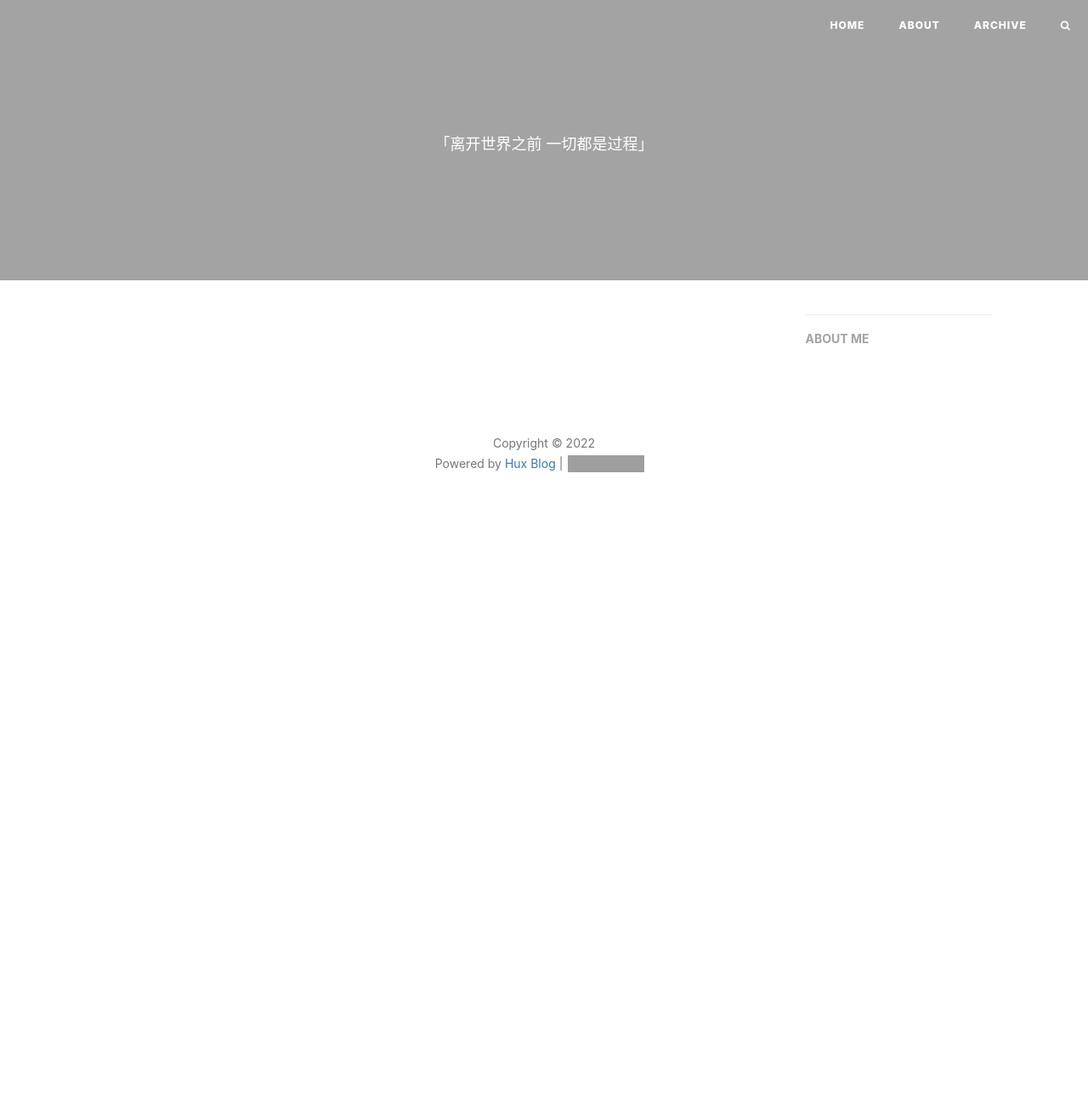
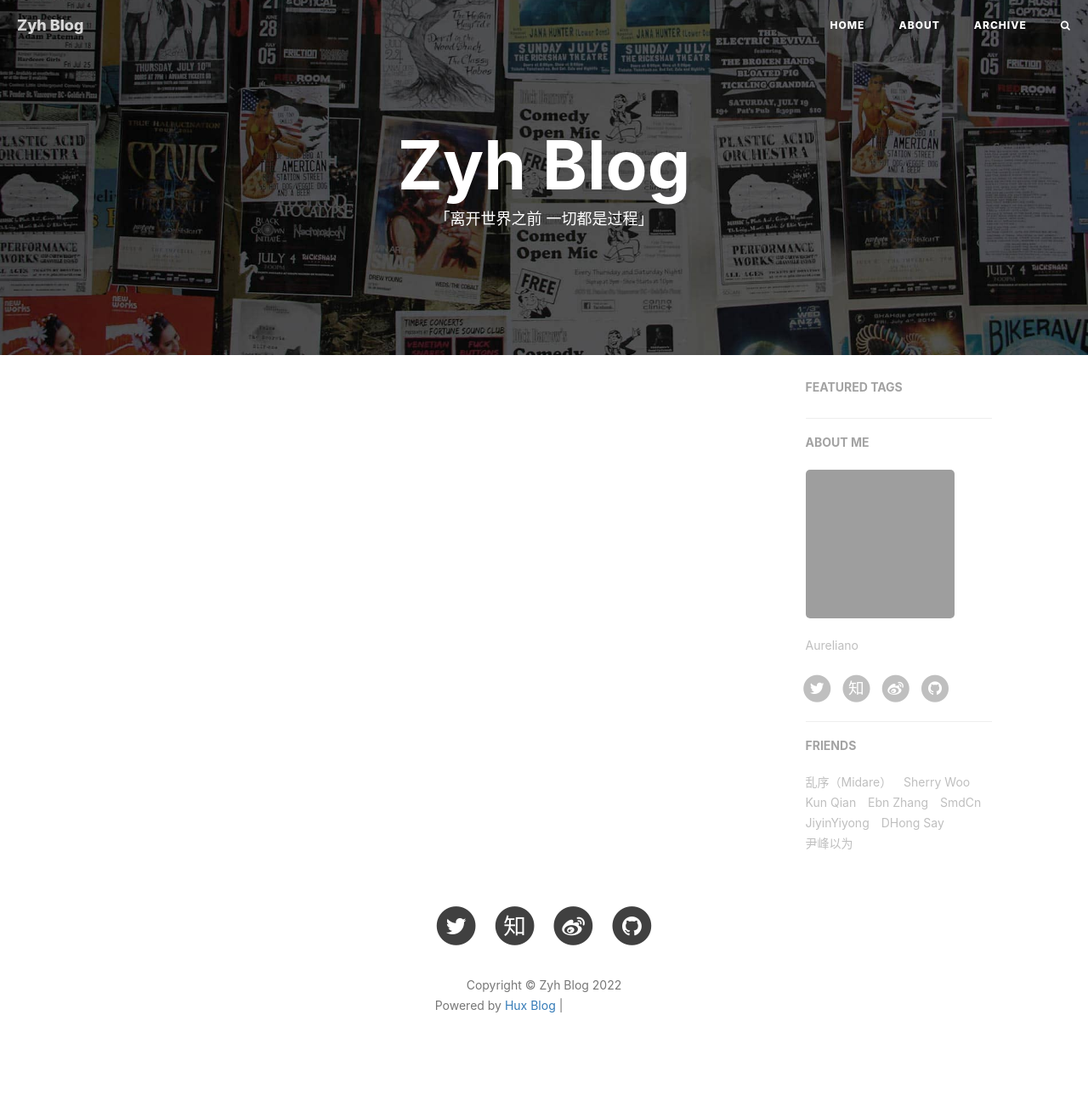
Before and after one commit to AureYuan/aureyuan.github.io, a Jekyll site: the page built from index.html, in a window 1280 px wide. Shown: the whole page at 85% size. Built offline with Jekyll 4.4.1, drawn with Linux system fonts in a browser that asks for light colours; nearby versions of some CDN libraries; the list of posts is cut into pages by our own code; comment, search, counter and statistics services are not loaded; before the commit the page ends 900 px from its top, so only the background shows below that; grey boxes are pictures that could not be loaded.

Commit message:
modified _config.yml

```diff
--- a/_config.yml
+++ b/_config.yml
@@ -1,9 +1,8 @@
-<<<<<<< HEAD
 # Site settings
 title: Zyh Blog
 SEOTitle: Aureliano | Zyh Blog
 header-img: img/home-bg.jpg
-email: huxpro@gmail.com
+email: aureliano0bill0y@gmail.com
 description: "Welcome to my blog where store my thinking"
 keyword: "Aureliano"
 url: "https://aureliano-y.github.io"              # your host, for absolute URL
@@ -79,8 +78,8 @@
 
 # Sidebar settings
 sidebar: true                           # whether or not using Sidebar.
-sidebar-about-description: "黄玄，前端娱乐圈 NPC，编程语言/编译器初心者 <br> An UI/Frontend dev & designer accidentally growing into a compiler/PL hacker."
-sidebar-avatar: https://github.com/Huxpro.png # use absolute URL, seeing it's used in both `/` and `/about/`
+sidebar-about-description: "Aureliano"
+sidebar-avatar: https://avatars.githubusercontent.com/u/101519537?v=4 # use absolute URL, seeing it's used in both `/` and `/about/`
 
 
 
```
